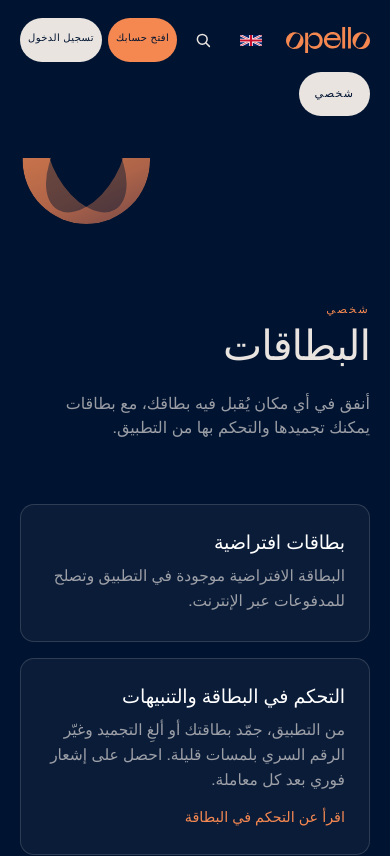
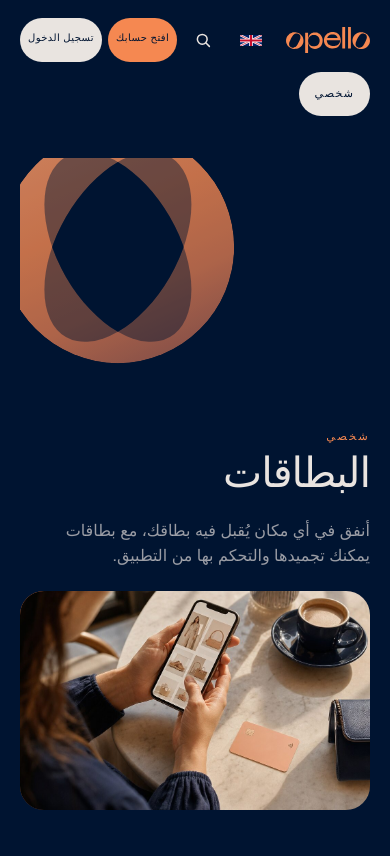
Before and after one commit to opello-uk/website, a SvelteKit app: page /studio/ar/cards/ in a window 390 px wide. Shown: the top 856 px of the page. Built offline with nearby package versions, Linux system fonts and the light colour scheme.

Commit message:
Cards: unique ring-photo hero variant (copy left, photo card right, ring behind media) with generated placeholder photo; en/ar/tr alt text
🪂 Generated with [Skydive](https://skydive.com)

```diff
--- a/src/lib/studio/i18n.ts
+++ b/src/lib/studio/i18n.ts
@@ -67,6 +67,7 @@ export const pagesByLang: Record<Lang, StudioPage[]> = {
       title: "البطاقات",
       kicker: "شخصي",
       lede: "أنفق في أي مكان يُقبل فيه بطاقك، مع بطاقات يمكنك تجميدها والتحكم بها من التطبيق.",
+      hero: { variant: "ring-photo", alt: "بطاقة خصم بلون الخوخ بجانب هاتف يُستخدم للتسوق عبر الإنترنت على طاولة مشرقة" },
       source: "placeholder",
       sections: [
         {
@@ -1675,6 +1676,7 @@ export const pagesByLang: Record<Lang, StudioPage[]> = {
       title: "Kartlar",
       kicker: "Bireysel",
       lede: "Kartının kabul edildiği her yerde harca; kartlarını uygulama içinde dondurup kontrol edebilirsin.",
+      hero: { variant: "ring-photo", alt: "Güneşli bir masada online alışveriş için kullanılan bir telefonun yanında duran açık şeftali renkli bir banka kartı" },
       source: "placeholder",
       sections: [
         {
--- a/src/lib/studio/pages.ts
+++ b/src/lib/studio/pages.ts
@@ -10,7 +10,7 @@ export type StudioPage = {
 	lede: string;
 	// Optional unique hero. 'split' = photo card beside the copy (landing-page card language);
 	// default is the shared ring hero. Placeholder photos keep their alt updated with the licensed replacement.
-	hero?: { variant: 'split'; alt: string };
+	hero?: { variant: 'split' | 'ring-photo'; alt: string };
 	source: Source;
 	sourceNotes?: string[];
 	sections: Section[];
@@ -73,6 +73,8 @@ export const pages: StudioPage[] = [
 		slug: 'cards',
 		title: 'Cards',
 		kicker: 'Personal',
+		// Placeholder photo (generated until licensed photography lands).
+		hero: { variant: 'ring-photo', alt: 'A pale peach debit card resting beside a phone being used to shop online at a sunlit table' },
 		lede: 'Spend anywhere your card scheme is accepted, with cards you can freeze and control in the app.',
 		sections: [
 			/* Out of MLP1 scope — physical cards and mobile wallets (Apple Pay / Google Pay) are not confirmed for day one. Do not publish.
--- a/src/routes/studio/[lang]/[slug]/+page.svelte
+++ b/src/routes/studio/[lang]/[slug]/+page.svelte
@@ -4,6 +4,7 @@
 	import Ring from '#lib/components/Ring.svelte';
 	// Generated placeholder photo until licensed photography is supplied.
 	import split from '#lib/assets/studio/split.jpg';
+	import cardsHero from '#lib/assets/studio/cards-hero.jpg';
 	import { resolve } from '$app/paths';
 	import { chrome, langHref, hasTranslation, STUDIO_ORIGIN } from '#lib/studio/i18n';
 	import type { PageData } from './$types';
@@ -49,6 +50,19 @@
 				<p class="kicker">{p.kicker}</p>
 				<h1>{p.title}</h1>
 				<p class="lede">{p.lede}</p>
+			</div>
+		</section>
+		{:else if p.hero?.variant === 'ring-photo'}
+		<section class="hero hero-ringphoto">
+			<div class="ring" aria-hidden="true"><Ring /></div>
+			<div class="copy">
+				<p class="kicker">{p.kicker}</p>
+				<h1>{p.title}</h1>
+				<p class="lede">{p.lede}</p>
+			</div>
+			<!-- Placeholder photo; update alt with the licensed replacement -->
+			<div class="media">
+				<img src={cardsHero} alt={p.hero.alt} decoding="async" fetchpriority="high" />
 			</div>
 		</section>
 		{:else}
@@ -181,6 +195,52 @@
 	.hero-split .copy {
 		max-width: none;
 		padding-bottom: 4px;
+	}
+	/* Ring-photo hero variant: copy left, photo card right, ring motif behind the photo (Cards). */
+	.hero-ringphoto {
+		display: grid;
+		grid-template-columns: minmax(0, 1fr) minmax(0, 1fr);
+		gap: clamp(24px, 4vw, 48px);
+		align-items: end;
+		min-height: min(46vh, 420px);
+	}
+	.hero-ringphoto .ring {
+		top: -40px;
+		inset-inline-end: -6vw;
+		width: min(38vw, 360px);
+	}
+	.hero-ringphoto .media {
+		position: relative;
+		align-self: stretch;
+		min-height: 260px;
+		border-radius: 24px;
+		overflow: hidden;
+		background: linear-gradient(135deg, #f58851 0%, #001431 70%);
+	}
+	.hero-ringphoto .media img {
+		position: absolute;
+		inset: 0;
+		width: 100%;
+		height: 100%;
+		object-fit: cover;
+	}
+	.hero-ringphoto .copy {
+		max-width: none;
+		padding-bottom: 4px;
+	}
+	@media (max-width: 720px) {
+		.hero-ringphoto {
+			grid-template-columns: minmax(0, 1fr);
+			gap: 18px;
+			min-height: 0;
+		}
+		.hero-ringphoto .media {
+			min-height: 0;
+			aspect-ratio: 16 / 10;
+		}
+		.hero-ringphoto .ring {
+			width: 62vw;
+		}
 	}
 	@media (max-width: 720px) {
 		.hero-split {
--- a/src/routes/studio/[slug]/+page.svelte
+++ b/src/routes/studio/[slug]/+page.svelte
@@ -4,6 +4,7 @@
 	import Ring from '#lib/components/Ring.svelte';
 	// Generated placeholder photo until licensed photography is supplied.
 	import split from '#lib/assets/studio/split.jpg';
+	import cardsHero from '#lib/assets/studio/cards-hero.jpg';
 	import { resolve } from '$app/paths';
 	import { hasTranslation, langName, STUDIO_ORIGIN, type Lang } from '#lib/studio/i18n';
 	import type { PageData } from './$types';
@@ -54,6 +55,19 @@
 				<p class="kicker">{p.kicker}</p>
 				<h1>{p.title}</h1>
 				<p class="lede">{p.lede}</p>
+			</div>
+		</section>
+		{:else if p.hero?.variant === 'ring-photo'}
+		<section class="hero hero-ringphoto">
+			<div class="ring" aria-hidden="true"><Ring /></div>
+			<div class="copy">
+				<p class="kicker">{p.kicker}</p>
+				<h1>{p.title}</h1>
+				<p class="lede">{p.lede}</p>
+			</div>
+			<!-- Placeholder photo; update alt with the licensed replacement -->
+			<div class="media">
+				<img src={cardsHero} alt={p.hero.alt} decoding="async" fetchpriority="high" />
 			</div>
 		</section>
 		{:else}
@@ -190,6 +204,52 @@
 	.hero-split .copy {
 		max-width: none;
 		padding-bottom: 4px;
+	}
+	/* Ring-photo hero variant: copy left, photo card right, ring motif behind the photo (Cards). */
+	.hero-ringphoto {
+		display: grid;
+		grid-template-columns: minmax(0, 1fr) minmax(0, 1fr);
+		gap: clamp(24px, 4vw, 48px);
+		align-items: end;
+		min-height: min(46vh, 420px);
+	}
+	.hero-ringphoto .ring {
+		top: -40px;
+		inset-inline-end: -6vw;
+		width: min(38vw, 360px);
+	}
+	.hero-ringphoto .media {
+		position: relative;
+		align-self: stretch;
+		min-height: 260px;
+		border-radius: 24px;
+		overflow: hidden;
+		background: linear-gradient(135deg, #f58851 0%, #001431 70%);
+	}
+	.hero-ringphoto .media img {
+		position: absolute;
+		inset: 0;
+		width: 100%;
+		height: 100%;
+		object-fit: cover;
+	}
+	.hero-ringphoto .copy {
+		max-width: none;
+		padding-bottom: 4px;
+	}
+	@media (max-width: 720px) {
+		.hero-ringphoto {
+			grid-template-columns: minmax(0, 1fr);
+			gap: 18px;
+			min-height: 0;
+		}
+		.hero-ringphoto .media {
+			min-height: 0;
+			aspect-ratio: 16 / 10;
+		}
+		.hero-ringphoto .ring {
+			width: 62vw;
+		}
 	}
 	@media (max-width: 720px) {
 		.hero-split {
```
Also changed, not shown: src/lib/assets/studio/cards-hero.jpg (added).
